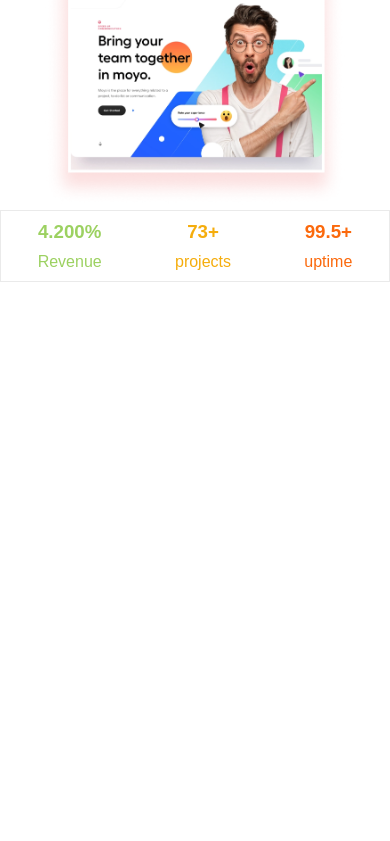
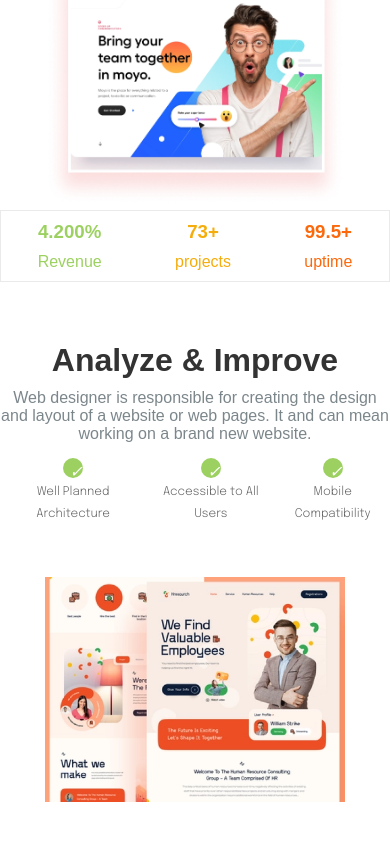
Before and after one commit to Gabriel-Aroucas/BusinessPage, a React (Vite) app: page / in a window 390 px wide. Shown: the part 2898-3739 px from the top of the page. Before the commit the page ends 3230 px from the top, so only its background shows below. Built offline with nearby package versions, Linux system fonts and the light colour scheme.

Commit message:
:sparkles: feat: nova seção - Analyze

```diff
--- a/src/App.css
+++ b/src/App.css
@@ -289,3 +289,64 @@
         flex-direction: column;
     }
 }
+
+.analyze{
+    display: flex;
+    justify-content: center;
+}
+.analyze .analyzeContent{
+    width: 30%;
+}
+.analyze .analyzeContent h1{
+    font-size: 2rem;
+    width: 50%;
+    color: #333333;
+}
+.analyze .analyzeContent p{
+    opacity: 0.6;
+}
+.analyze .analyzeContent article{
+    margin: 5px 0;
+}    .analyze .analyzeContent .icon{
+    background-color: var(--verdeClaro);
+    padding: 0.1rem 0.4rem;
+    color: #fff;
+    border-radius: 50%;
+}
+.analyze .analyzeContent article span{
+    font-size: 12px;
+    font-family: Epilogue;
+    opacity: 0.6;
+}
+
+@media (max-width:700px){
+    .analyze{
+        flex-direction: column;
+        align-items: center;
+    }
+    .analyze .analyzeContent, .analyze .analyzeContent h1{
+        width: 100%;
+        text-align: center;
+    }
+    .analyze .analyzeContent .responsiveArticle{
+        display: flex;
+        justify-content: space-around;
+    }
+
+    .analyze .analyzeContent .responsiveArticle article .icon{
+        display: flex;
+        flex-direction: column;
+        width: 20px;
+        height: 20px;
+        margin: 0 auto;
+    }
+    .analyze .analyzeSrc{
+        margin: 50px 0;
+    }
+}
+
+@media (max-width:300px){
+    .analyze .analyzeContent .responsiveArticle{
+        flex-direction: column;
+    }
+}
--- a/src/App.tsx
+++ b/src/App.tsx
@@ -5,6 +5,7 @@
 import printPreview from './assets/printPreview.png'
 import static1 from './assets/static1.png'
 import static2 from './assets/static2.png'
+import analyze from './assets/analyze.png'
 
 import Man from "./assets/man.png"
 import Header from './components/Header/Header'
@@ -117,6 +118,31 @@
           </article>
         </div>
       </section>
+
+      <section className="analyze">
+        <div className="analyzeContent">
+          <h1>Analyze & Improve</h1>
+          <p>Web designer is responsible for creating the design and layout of a website or web pages. It and can mean working on a brand new website.</p>
+
+          <section className="responsiveArticle">
+            <article>
+              <i className="icon">✓</i> <span>Well Planned Architecture</span>
+            </article>
+
+            <article>
+              <i className="icon">✓</i> <span>Accessible to All Users</span>
+            </article>
+
+            <article>
+              <i className="icon">✓</i> <span>Mobile Compatibility</span>
+            </article>
+          </section>
+
+        </div>
+        <div className="analyzeSrc">
+          <img src={analyze} width={widthDefault} alt="" />
+        </div>
+      </section>
     </>
   )
 }
```
Also changed, not shown: src/assets/analyze.png (added).
